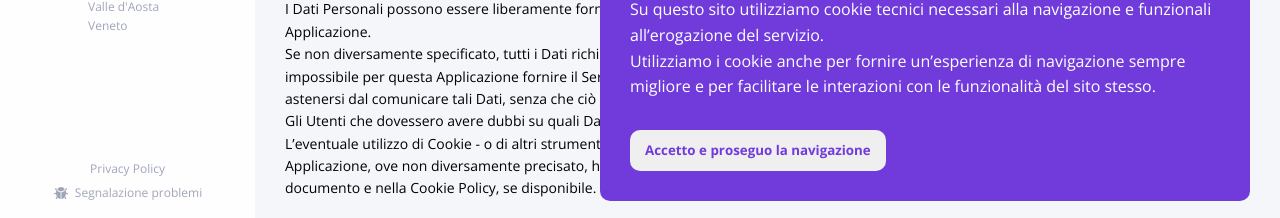
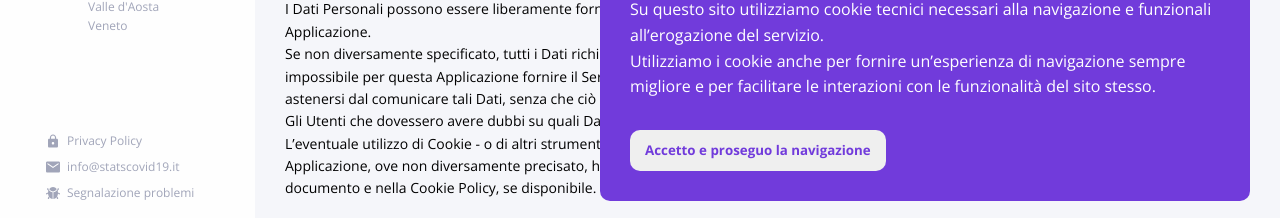
Before and after one commit to carmelocatalfamo/statscovid19, a Next.js app: page /privacy in a window 1280 px wide. Shown: the part 569-787 px from the top of the page. Built offline with nearby package versions, Linux system fonts and the light colour scheme; no server answers.

Commit message:
Add email address to sidebar footer

```diff
--- a/components/Sidebar.tsx
+++ b/components/Sidebar.tsx
@@ -4,7 +4,7 @@ import { AiFillPieChart } from 'react-icons/ai'
 import { FiMap } from 'react-icons/fi'
 import { useRouter } from 'next/router'
 import isArray from 'lodash/isArray'
-import { IoIosBug } from 'react-icons/io'
+import { IoIosBug, IoMdLock, IoMdMail } from 'react-icons/io'
 
 import { SidebarLink } from './SidebarLink'
 import { SidebarRegionsMenu } from './SidebarRegionsMenu'
@@ -40,9 +40,22 @@ export const Sidebar = () => {
       <Footer>
         <Link href='/privacy' passHref>
           <ExternalLink>
+            <IoMdLock
+              color={theme.colors.text}
+              size={16}
+            />
             Privacy Policy
           </ExternalLink>
         </Link>
+
+        <ExternalLink href='mailto:info@statscovid19.it'>
+          <IoMdMail
+            color={theme.colors.text}
+            size={16}
+          />
+          info@statscovid19.it
+        </ExternalLink>
+
         <ExternalLink
           href='https://github.com/carmelocatalfamo/statscovid19/issues'
           target='_blank'
@@ -78,8 +91,9 @@ const ExternalLink = styled.a`
   transition: 0.2s ease-in-out color;
   display: flex;
   align-items: center;
-  justify-content: center;
+  justify-content: flex-start;
   margin-top: 10px;
+  margin-left: 15px;
 
   svg {
     transition: 0.2s ease-in-out fill;
```
